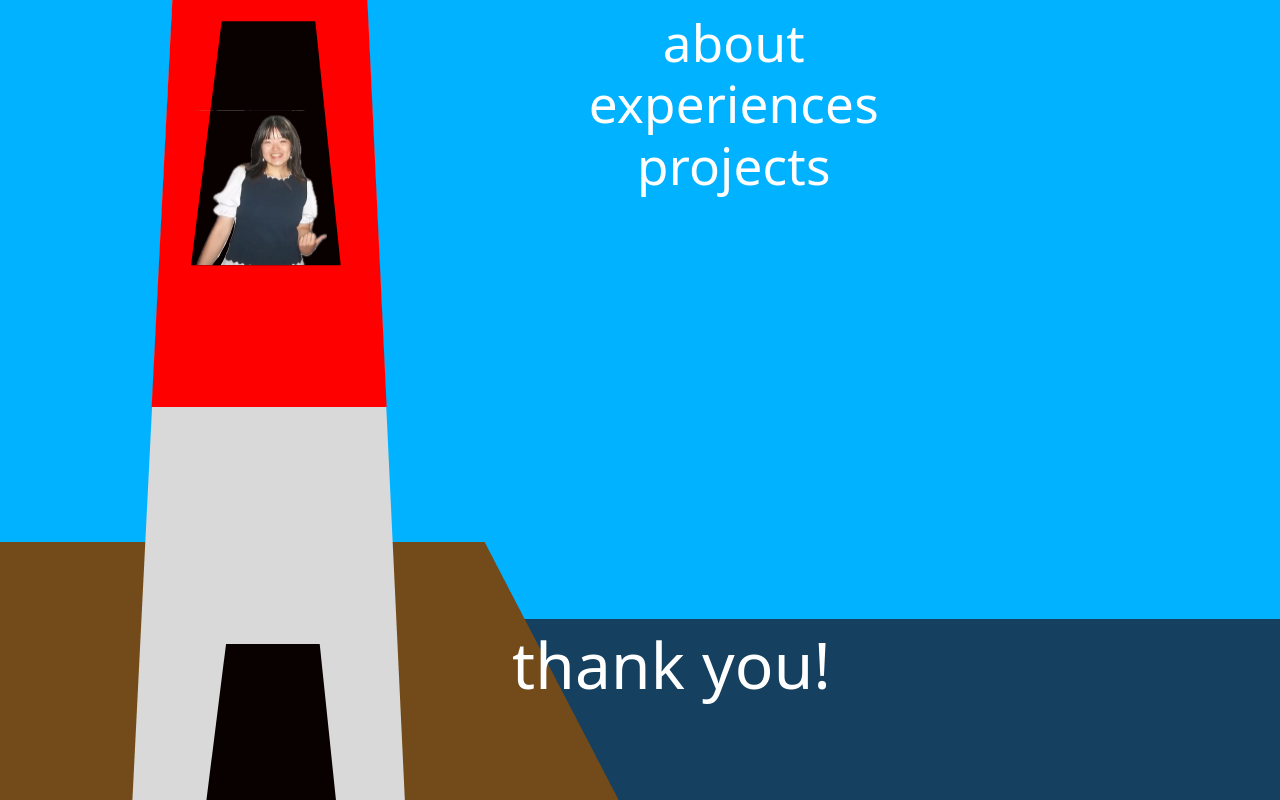
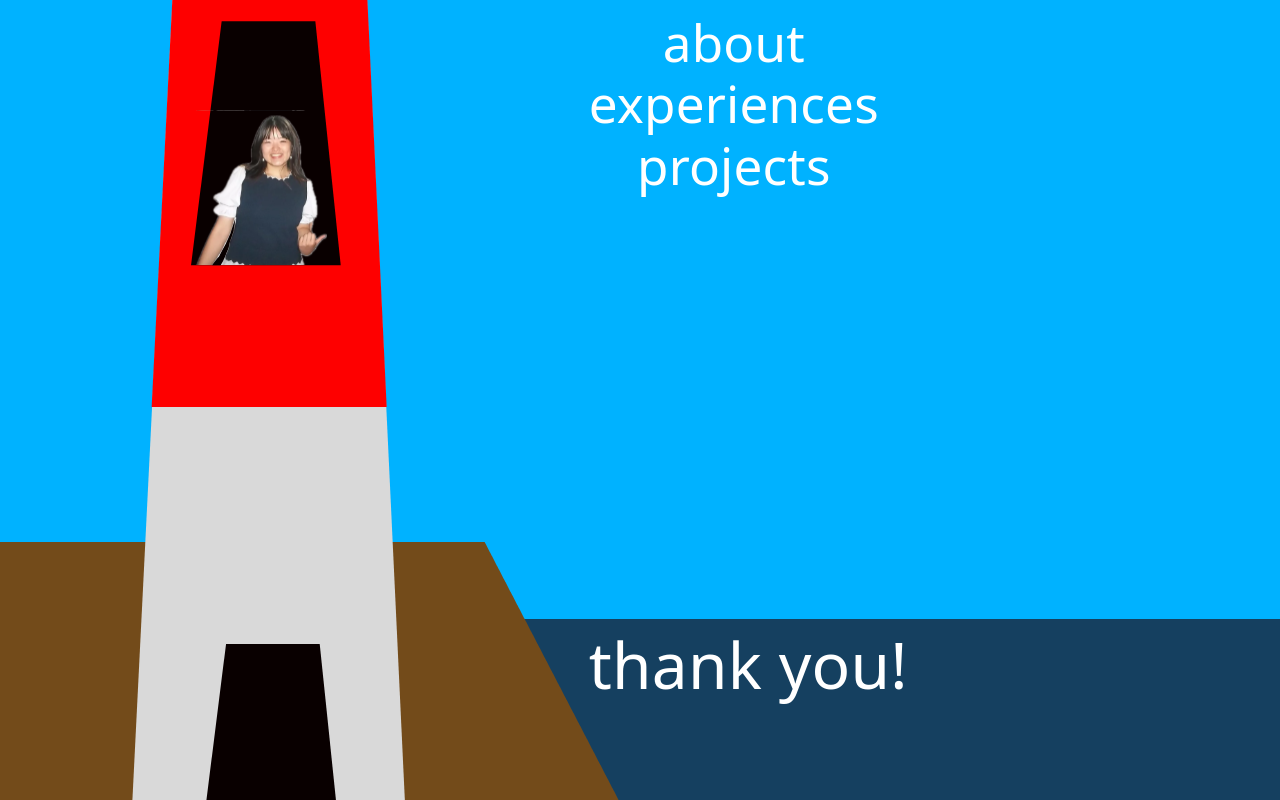
Before and after one commit to cindylemon/cindysite, a React (Vite) app: page / in a window 1280 px wide. Shown: the part 820-1620 px from the top of the page. Built offline with nearby package versions, Linux system fonts and the light colour scheme.

Commit message:
bang the deployment works

```diff
--- a/src/App.css
+++ b/src/App.css
@@ -116,7 +116,7 @@ body {
 .thanks {
   position: absolute;
   top: 30%;
-  left: 40%;
+  left: 46%;
   margin: 0;
   font-size: 5cqw;
 }
```
